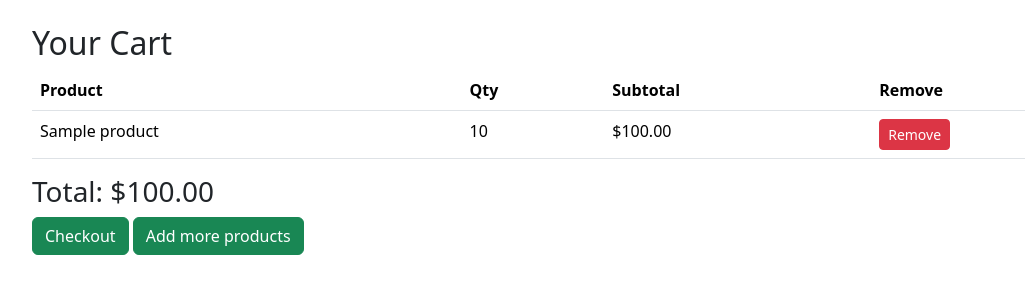
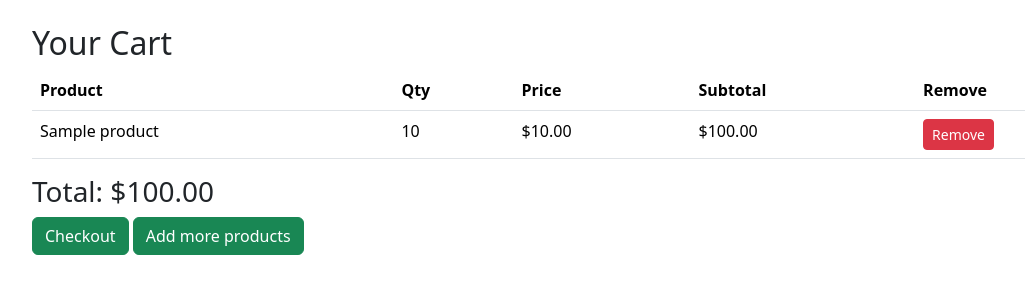
Before and after one commit to 0Junaid0/cartzilla, a Django app: page /shopping/cart/ in a window 1280 px wide. Shown: the part 56-356 px from the top of the page, without its empty margins (50-1075 px from the left). Run offline with Django 5.2, Linux system fonts and the light colour scheme; a user stored in the database is signed in; tables that the repository leaves empty hold one stand-in row (values such as "Sample post"); parts of the project's set-up code (start-up, migrations or seed data) failed here and were passed over.

Commit message:
cart view: add bargained price + calculate subtotal

```diff
--- a/shopping/models.py
+++ b/shopping/models.py
@@ -1,6 +1,7 @@
 from django.db import models
 from user.models import User
-from products.models import Product
+from products.models import Product, BargainOffer
+
 
 class Cart(models.Model):
     user = models.OneToOneField(User, on_delete=models.CASCADE)
@@ -9,12 +10,17 @@ class Cart(models.Model):
         return f"{self.user.username}'s Cart"
 
 class CartItem(models.Model):
-    cart = models.ForeignKey(Cart, on_delete=models.CASCADE)
+    cart: Cart = models.ForeignKey(Cart, on_delete=models.CASCADE)
     product = models.ForeignKey(Product, on_delete=models.CASCADE)
     quantity = models.PositiveIntegerField(default=1)
 
+    def price(self):
+        bargain: BargainOffer = self.product.bargainoffer_set.filter(buyer=self.cart.user, is_accepted=True).order_by(
+            "-accepted_at").first()
+        return bargain.offer_price if bargain else self.product.price
+
     def subtotal(self):
-        return self.product.price * self.quantity
+        return self.price() * self.quantity
 
 class Order(models.Model):
     STATUS_CHOICES = [
@@ -48,7 +54,7 @@ class OrderItem(models.Model):
     price = models.DecimalField(max_digits=10, decimal_places=2)
 
     def subtotal(self):
-        return self.product.price * self.quantity
+        return self.price * self.quantity
 
     def __str__(self):
         return f"{self.product.name} x {self.quantity}"
--- a/shopping/views.py
+++ b/shopping/views.py
@@ -1,27 +1,37 @@
 from django.shortcuts import render, redirect, get_object_or_404
+
+from user.models import User
 from .models import Cart, CartItem, Order, OrderItem
-from products.models import Product
+from products.models import Product, BargainOffer
 from django.contrib.auth.decorators import login_required
 from django.contrib import messages
-#from decimal import Decimal
+
+
+# from decimal import Decimal
 
 @login_required
 def cart_view(request):
     cart, created = Cart.objects.get_or_create(user=request.user)
     cart_items = CartItem.objects.filter(cart=cart)
+
     total = sum([item.subtotal() for item in cart_items])
+
     return render(request, 'shopping/cart.html', {'cart_items': cart_items, 'total': total})
+
 
 @login_required
 def add_to_cart(request, product_id):
     product = get_object_or_404(Product, id=product_id)
     cart, created = Cart.objects.get_or_create(user=request.user)
     cart_item, created = CartItem.objects.get_or_create(cart=cart, product=product)
+
     if not created:
         cart_item.quantity += 1
         cart_item.save()
+
     messages.success(request, f'Added {product.name} to cart!')
     return redirect('cart')
+
 
 @login_required
 def remove_from_cart(request, item_id):
@@ -30,42 +40,51 @@ def remove_from_cart(request, item_id):
     messages.success(request, 'Item removed from cart.')
     return redirect('cart')
 
+
 @login_required
 def checkout_view(request):
     cart, created = Cart.objects.get_or_create(user=request.user)
     cart_items = CartItem.objects.filter(cart=cart)
-    total = sum([item.subtotal() for item in cart_items])
+    total = sum([(item.product.price * item.quantity) for item in cart_items])
 
     if request.method == 'POST':
         payment_method = request.POST.get('payment_method')
         address = request.POST.get('address')
+
         order = Order.objects.create(
             user=request.user,
             total_price=total,
             payment_method=payment_method,
-            address = address,
+            address=address,
             payment_completed=True,  # simulate payment success
         )
 
         for item in cart_items:
+            price = request.session.get(f'bargain_price_{item.product.id}', item.product.price)
             OrderItem.objects.create(
                 order=order,
                 product=item.product,
                 quantity=item.quantity,
-                price=item.product.price,
+                price=price,
             )
 
         cart_items.delete()  # Clear cart
+
+        for item in cart_items:
+            request.session.pop(f'bargain_price_{item.product.id}', None)
+
         messages.success(request, 'Order placed successfully!')
         return redirect('payment_success')
 
     return render(request, 'shopping/checkout.html', {'cart_items': cart_items, 'total': total})
+
 
 @login_required
 def order_history_view(request):
     orders = Order.objects.filter(user=request.user).order_by("-created_at")
     return render(request, 'shopping/order_history.html', {'orders': orders})
 
+
 @login_required
 def payment_success_view(request):
     return render(request, 'shopping/payment_success.html')
--- a/templates/shopping/cart.html
+++ b/templates/shopping/cart.html
@@ -8,6 +8,7 @@
     <tr>
         <th>Product</th>
         <th>Qty</th>
+        <th>Price</th>
         <th>Subtotal</th>
         <th>Remove</th>
     </tr>
@@ -17,6 +18,7 @@
     <tr>
         <td>{{ item.product.name }}</td>
         <td>{{ item.quantity }}</td>
+        <td>${{ item.price }}</td>
         <td>${{ item.subtotal }}</td>
         <td><a href="{% url 'remove_from_cart' item.id %}" class="btn btn-danger btn-sm">Remove</a></td>
     </tr>
--- a/user/views.py
+++ b/user/views.py
@@ -41,7 +41,7 @@ def login_view(request):
 
     dashboard_url = 'dashboard'
     if user.role == User.Roles.SELLER:
-        dashboard_url = 'seller_dashboard'
+        dashboard_url = 'dashboard'
 
     return redirect(dashboard_url)
 
```
Also changed, not shown: products/migrations/0003_bargainoffer_accepted_at_and_more.py (added), products/migrations/0004_alter_bargainoffer_is_accepted.py (added). Lines whose indentation alone changed are shown as unchanged.
